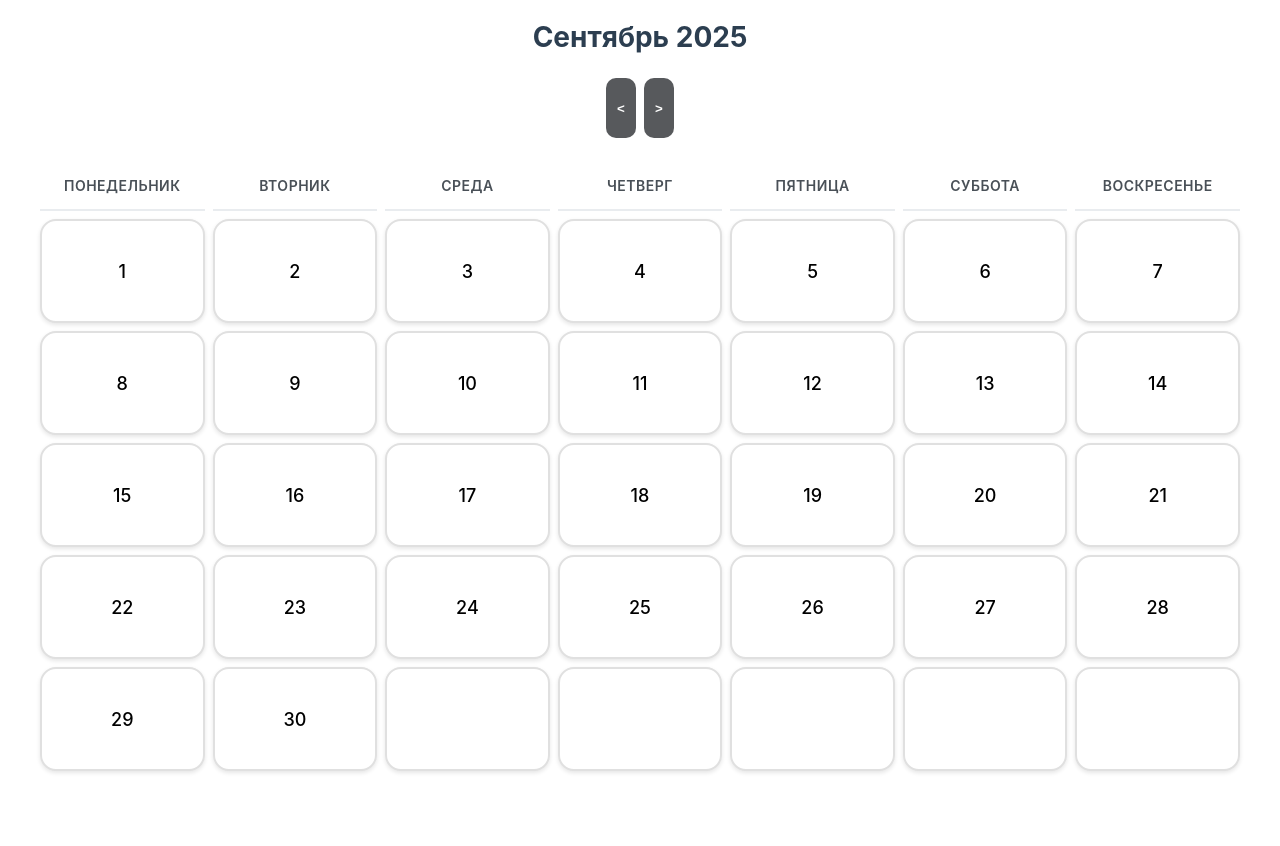
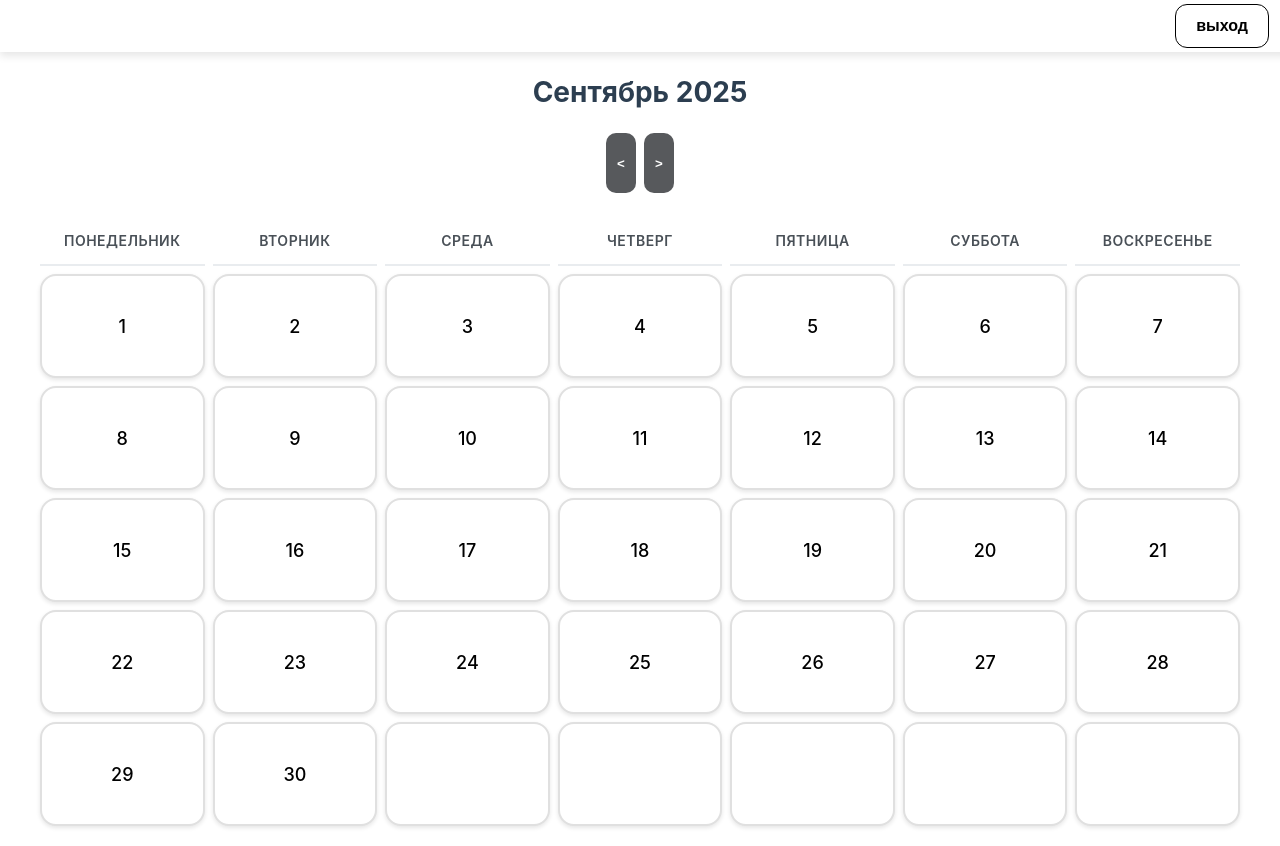
Before and after one commit to yarqr/homework-planner, a React (Create React App) app in the folder frontend/: page /calendar in a window 1280 px wide. Before the commit the page ends 800 px from the top, so only its background shows below. Built offline with nearby package versions, Linux system fonts and the light colour scheme.

Commit message:
feat: exit button

```diff
--- a/frontend/src/Components/AuthWindow/AuthWindow.tsx
+++ b/frontend/src/Components/AuthWindow/AuthWindow.tsx
@@ -4,9 +4,8 @@ import axios from "axios";
 import "./AuthWindow.css"
 import { base, Endpoints } from "../../Service/axiosService";
 
-interface Props {
+export interface Props {
     navigateFunction: () => void
-
 }
 
 export const AuthWindow: FC<Props> = ({navigateFunction}) => {
--- a/frontend/src/Components/Calendar/Calendar.css
+++ b/frontend/src/Components/Calendar/Calendar.css
@@ -2,6 +2,31 @@
     display: flex;
     width: 100vw;
     flex-direction: row;
+}
+
+nav {
+    width: 100%;
+    display: flex;
+    flex-direction: row-reverse;
+    box-shadow: 0 4px 8px rgba(0, 0, 0, 0.1);
+    margin-bottom: 3px;
+    padding: 4px;
+}
+
+nav button {
+    background-color: #ffffff;
+    border: 1px solid #000000;
+    padding: 12px 20px;
+    border-radius: 12px;
+    font-size: 16px;
+    font-weight: 600;
+    cursor: pointer;
+    transition: all 0.3s ease;
+    margin-right: 15px;
+}
+
+nav button:hover {
+    transform: scale(1.05);
 }
 
 .calendar {
--- a/frontend/src/Components/Calendar/Calendar.tsx
+++ b/frontend/src/Components/Calendar/Calendar.tsx
@@ -2,7 +2,8 @@ import React, { FC, useState, useEffect } from "react";
 import './Calendar.css';
 import { SwitcherButton } from "../../UI/SwitcherButton/SwitcherButton";
 import { InputField } from "../../UI/InputField/InputField";
-import { n } from "react-router/dist/development/index-react-server-client-BYr9g50r";
+import { Props } from "../AuthWindow/AuthWindow";
+import { useNavigate } from "react-router";
 
 interface CalendarDay {
   date: Date | null;
@@ -33,7 +34,7 @@ enum WeekDays {
   SUN = "воскресенье"
 }
 
-export const Calendar : FC = () => {
+export const Calendar : FC<Props> = ({navigateFunction}) => {
     const monthNames = Object.values(MonthNames)
     const weekDays = Object.values(WeekDays)
 
@@ -64,6 +65,10 @@ export const Calendar : FC = () => {
     }
 
     return (
+      <section>
+        <nav>
+          <button onClick={navigateFunction}>выход</button>
+        </nav>
         <section className="main">
           <section className="calendar">
             <div className="date-header">{monthNames[currentDate.getMonth()]} {currentDate.getFullYear()}</div>
@@ -90,5 +95,6 @@ export const Calendar : FC = () => {
             </section>
           }
         </section>
+      </section>
     );
 };
--- a/frontend/src/Pages/PageCalendar.tsx
+++ b/frontend/src/Pages/PageCalendar.tsx
@@ -1,8 +1,10 @@
-import React from "react";
+import React, {FC} from "react";
 import { Calendar } from "../Components/Calendar/Calendar";
+import { useNavigate } from "react-router";
 
-export const PageCalendar = () => {
+export const PageCalendar : FC = () => {
+    let navigate = useNavigate()
     return <>
-    <Calendar/>
+    <Calendar navigateFunction={() => navigate("/")}/>
     </>
 }
```
